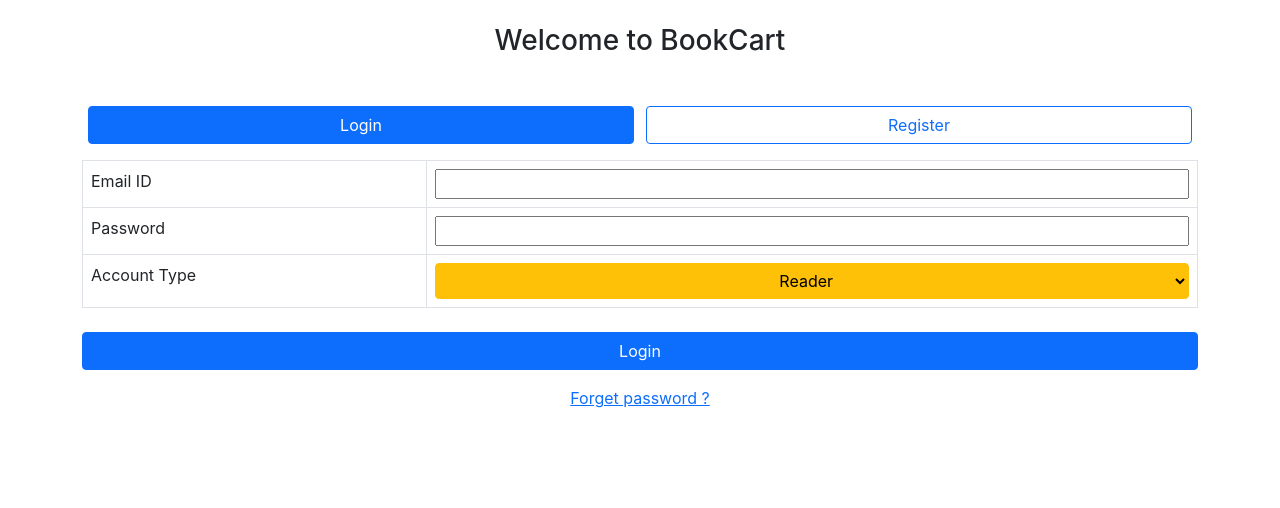
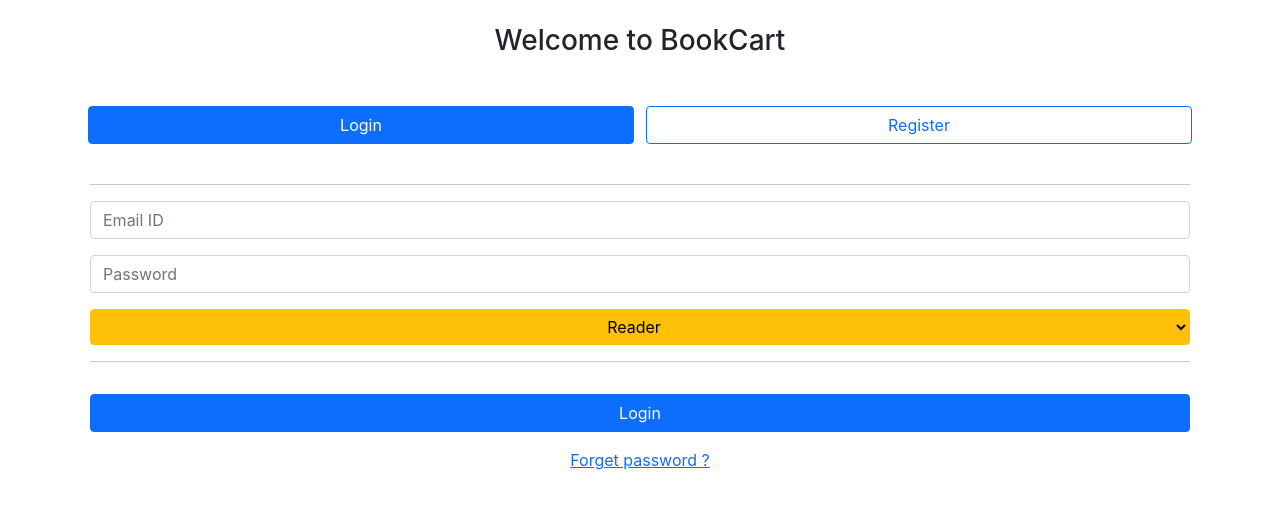
Before and after one commit to redliubydoc/BookCart-FrontEnd, a React (Create React App) app: page / in a window 1280 px wide. Shown: the top 508 px of the page. Built offline with nearby package versions, Linux system fonts and the light colour scheme.

Commit message:
redesigned LoginForm

```diff
--- a/src/components/LoginForm.jsx
+++ b/src/components/LoginForm.jsx
@@ -45,33 +45,30 @@
                         <span> {this.state.alert.msg} </span>
                     </div>
                 }
-
-                <table className="table table-bordered">
+                <table className="table table-borderless">
                     <tbody>
                         <tr>
-                            <td> <label htmlFor="username"> Email ID </label> </td>
                             <td>
+                                <hr/>
                                 <input name="username"
-                                    className="width-100"
+                                    className="width-100 form-control"
                                     type="text"
+                                    placeholder="Email ID"
                                     value={this.state.username}
                                     onChange={this.handleOnChange}/>
                             </td>
                         </tr>
                         <tr>
-                            <td> <label htmlFor="password"> Password </label> </td>
                             <td>
                                 <input name="password"
-                                    className="width-100"
+                                    className="width-100 form-control"
                                     type="password"
+                                    placeholder="Password"
                                     value={this.state.password}
                                     onChange={this.handleOnChange}/>
                             </td>
                         </tr>
                         <tr>
-                            <td>
-                                <label htmlFor="accountType"> Account Type </label>
-                            </td>
                             <td>
                                 <select name="accountType"
                                     className="btn btn-warning width-100"
@@ -80,17 +77,22 @@
                                     <option value={1}> Reader </option>
                                     <option value={2}> Author </option>
                                 </select>
+                                <hr/>
+                            </td>
+                        </tr>
+                        <tr>
+                            <td>
+                                <button className="btn btn-primary width-100"
+                                    onClick={this.doLogin}> Login </button> <br/>
+                            </td>
+                        </tr>
+                        <tr>
+                            <td className="text-center">
+                                <Link to="/forget-password/search-account"> Forget password ? </Link>
                             </td>
                         </tr>
                     </tbody>
                 </table>
-                <div className="text-center">
-                    <button className="btn btn-primary width-100 mt-2 mb-3"
-                        onClick={this.doLogin}> Login </button> <br/>
-                    <span>
-                        <Link to="/forget-password/search-account"> Forget password ? </Link>
-                    </span>
-                </div>
             </div>
         </>);
 	}
```
